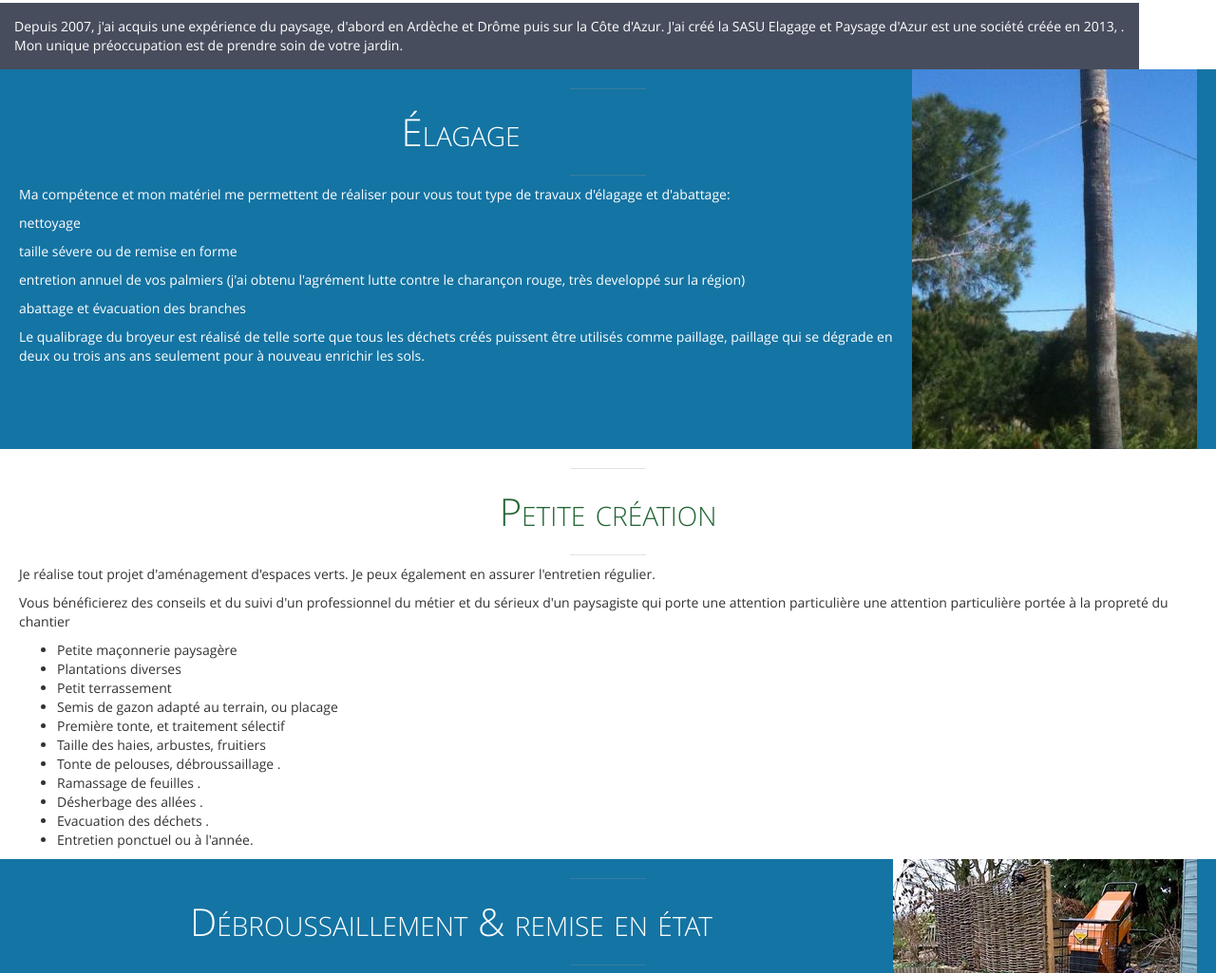
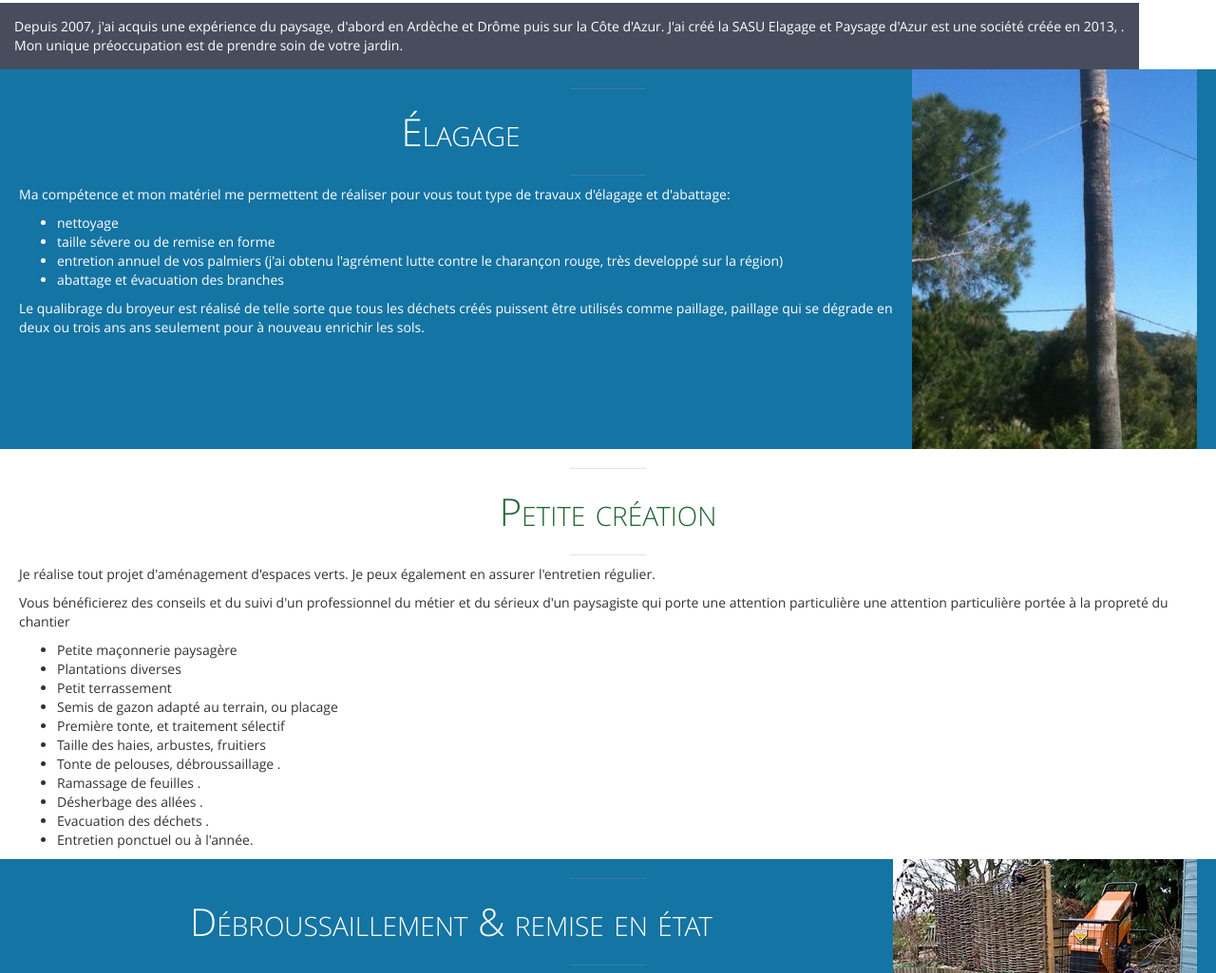
Before and after one commit to mathroc/ep-azur.fr, a plain HTML site: page index.html in a window 1280 px wide. Shown: the part 1069-2094 px from the top of the page at 95% size. Drawn offline with nearby package versions, Linux system fonts and the light colour scheme.

Commit message:
mise en liste des points dans "élagage"

```diff
--- a/index.html
+++ b/index.html
@@ -74,19 +74,13 @@
                 de travaux d'élagage et d'abattage:
             </p>
 
-            <p> nettoyage </p>
-
-            <p>taille sévere ou de remise en forme</p>
-
-            <p>
-                entretion annuel de vos palmiers (j'ai obtenu l'agrément lutte contre le
-                charançon rouge, très developpé sur la région)
-            </p>
-
-            <p>
-                abattage et évacuation des
-                branches
-            </p>
+            <ul>
+                <li>nettoyage</li>
+                <li>taille sévere ou de remise en forme</li>
+                <li>entretion annuel de vos palmiers (j'ai obtenu l'agrément lutte contre le
+                charançon rouge, très developpé sur la région)</li>
+                <li>abattage et évacuation des branches</li>
+            </ul>
 
             <p>
                 Le qualibrage du broyeur est réalisé de telle sorte que tous les
```
